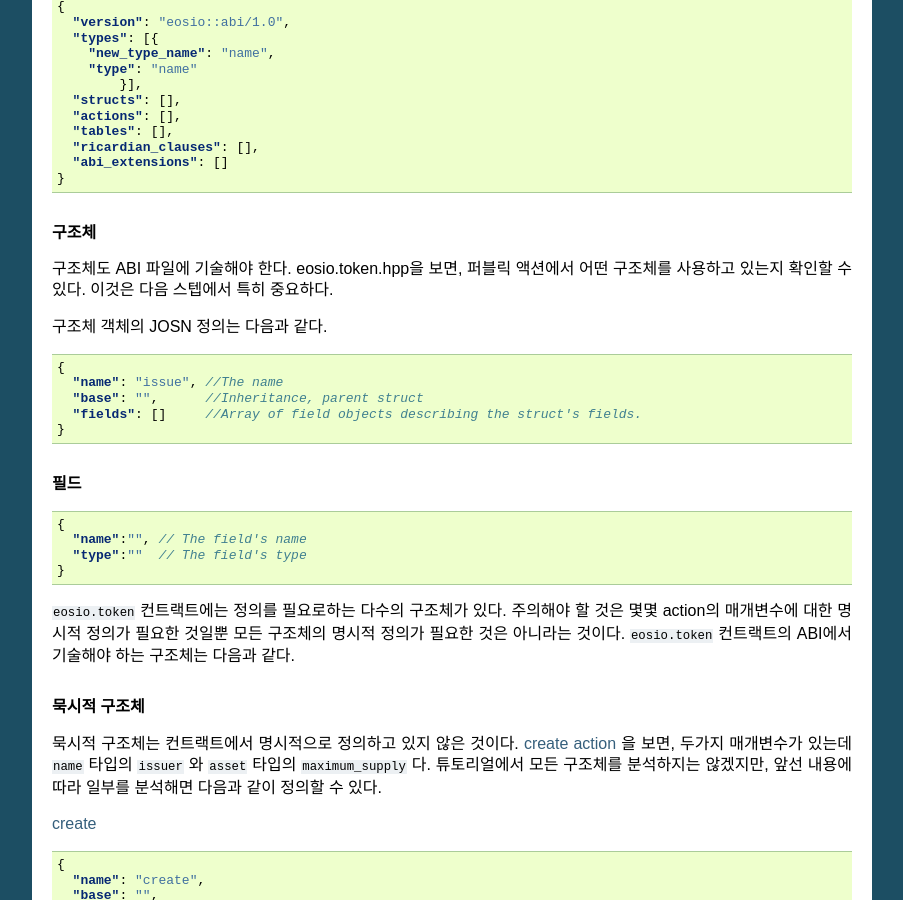
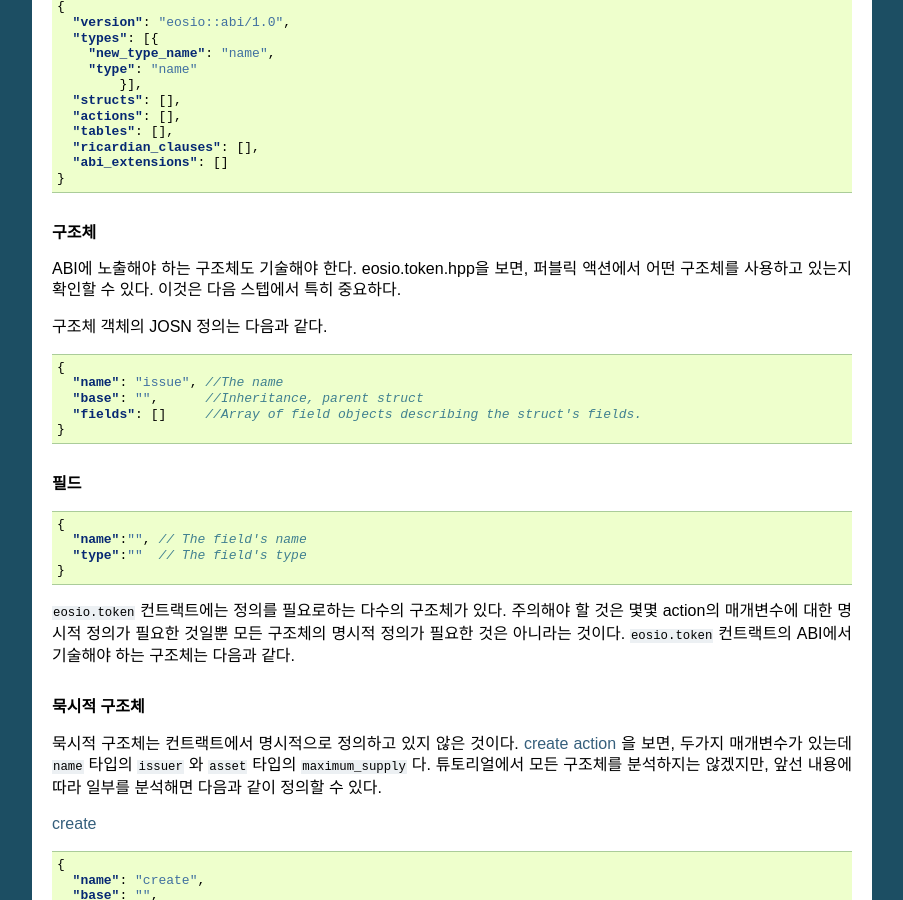
Before and after one commit to eosdevkr/eosio-doc, a Sphinx documentation site: the page built from docs/eosio-home/the-abi.rst, in a window 1280 px wide and 900 px high, scrolled down 1197 px. Shown: the whole window, without its empty margins (198-1101 px from the left). Built offline with Sphinx 7.4.7, drawn with Linux system fonts in a browser that asks for light colours.

Commit message:
Update docs/eosio-home/the-abi.rst
Co-Authored-By: code0xff <31336310+code0xff@users.noreply.github.com>

```diff
--- a/docs/eosio-home/the-abi.rst
+++ b/docs/eosio-home/the-abi.rst
@@ -77,7 +77,7 @@ ABI는 아래와 같이 표현된다.
 
 .. rubric:: 구조체
 
-구조체도 ABI 파일에 기술해야 한다.
+ABI에 노출해야 하는 구조체도 기술해야 한다.
 eosio.token.hpp을 보면, 퍼블릭 액션에서 어떤 구조체를 사용하고 있는지 확인할 수 있다.
 이것은 다음 스텝에서 특히 중요하다.
 
```
